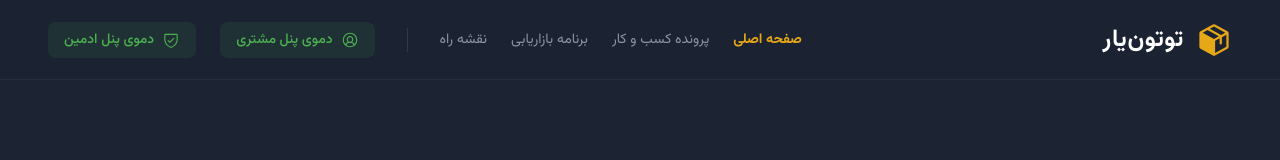
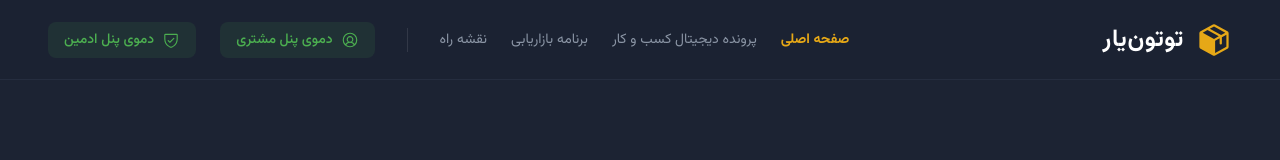
Before and after one commit to mohadeseh-fallahi/tutunyar, a React (Vite) app: page / in a window 1280 px wide. Shown: the top 160 px of the page. Built offline with nearby package versions, Linux system fonts and the light colour scheme.

Commit message:
Update Navbar.jsx
پرونده دیجیتال

```diff
--- a/src/components/Navbar.jsx
+++ b/src/components/Navbar.jsx
@@ -2,7 +2,7 @@ import { Package, List, UserCircle, ShieldCheck } from '@phosphor-icons/react'
 
 const tabs = [
   { id: 'home', label: 'صفحه اصلی' },
-  { id: 'business-model', label: 'پرونده کسب و کار' },
+  { id: 'business-model', label: 'پرونده دیجیتال کسب و کار' },
   { id: 'marketing', label: 'برنامه بازاریابی' },
   { id: 'roadmap', label: 'نقشه راه' },
 ]
```
